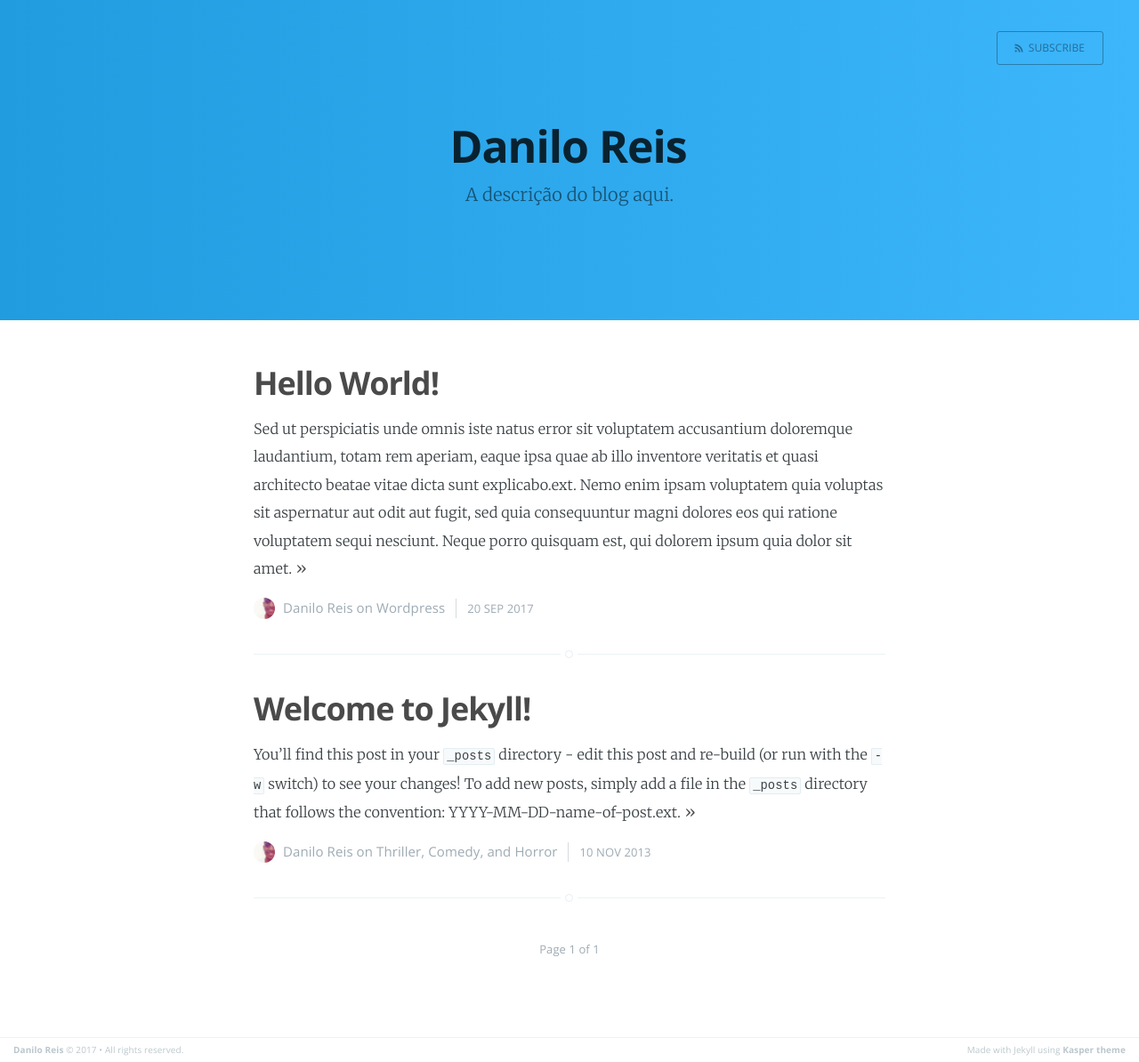
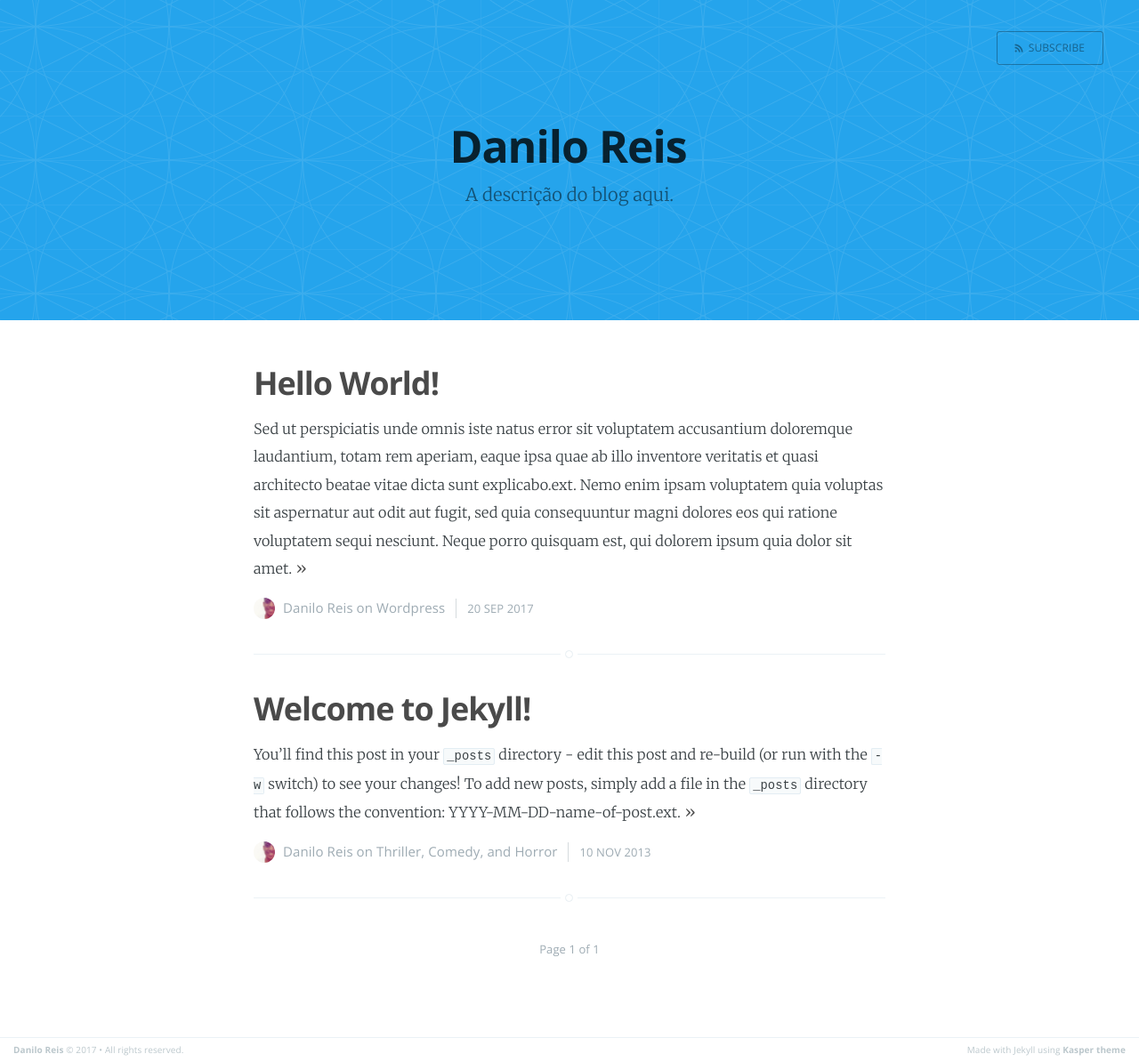
Before and after one commit to idaniloreis/idaniloreis.github.io, a Jekyll site: the page built from index.html, in a window 1280 px wide. Shown: the whole page at 89% size. Built offline with Jekyll 4.4.1, drawn with Linux system fonts in a browser that asks for light colours; the list of posts is cut into pages by our own code.

Commit message:
Image Header

```diff
--- a/assets/css/screen.css
+++ b/assets/css/screen.css
@@ -684,7 +684,9 @@ margin on the iframe, cause it breaks stuff. */
     max-height: 40%;
     background: #25A4EC;
     background-image: linear-gradient(to left, #3DB6FB, #209CDF);
-    background-image: url("/assets/images/pattern.png") repeat center center;
+    background-image: url("/assets/images/pattern.png");
+    background-repeat: repeat;
+    background-position: center;
 
 }
 
```
